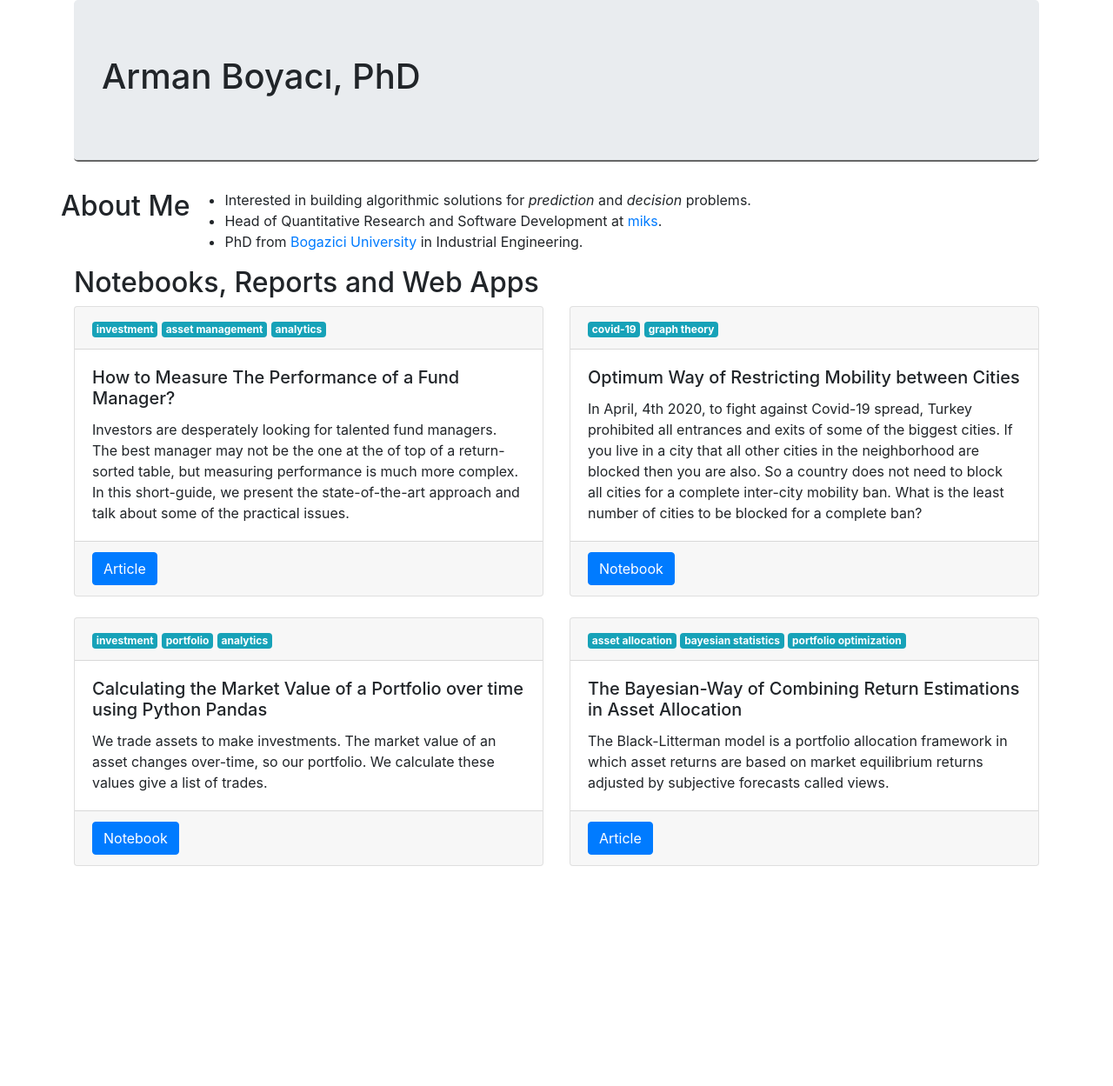
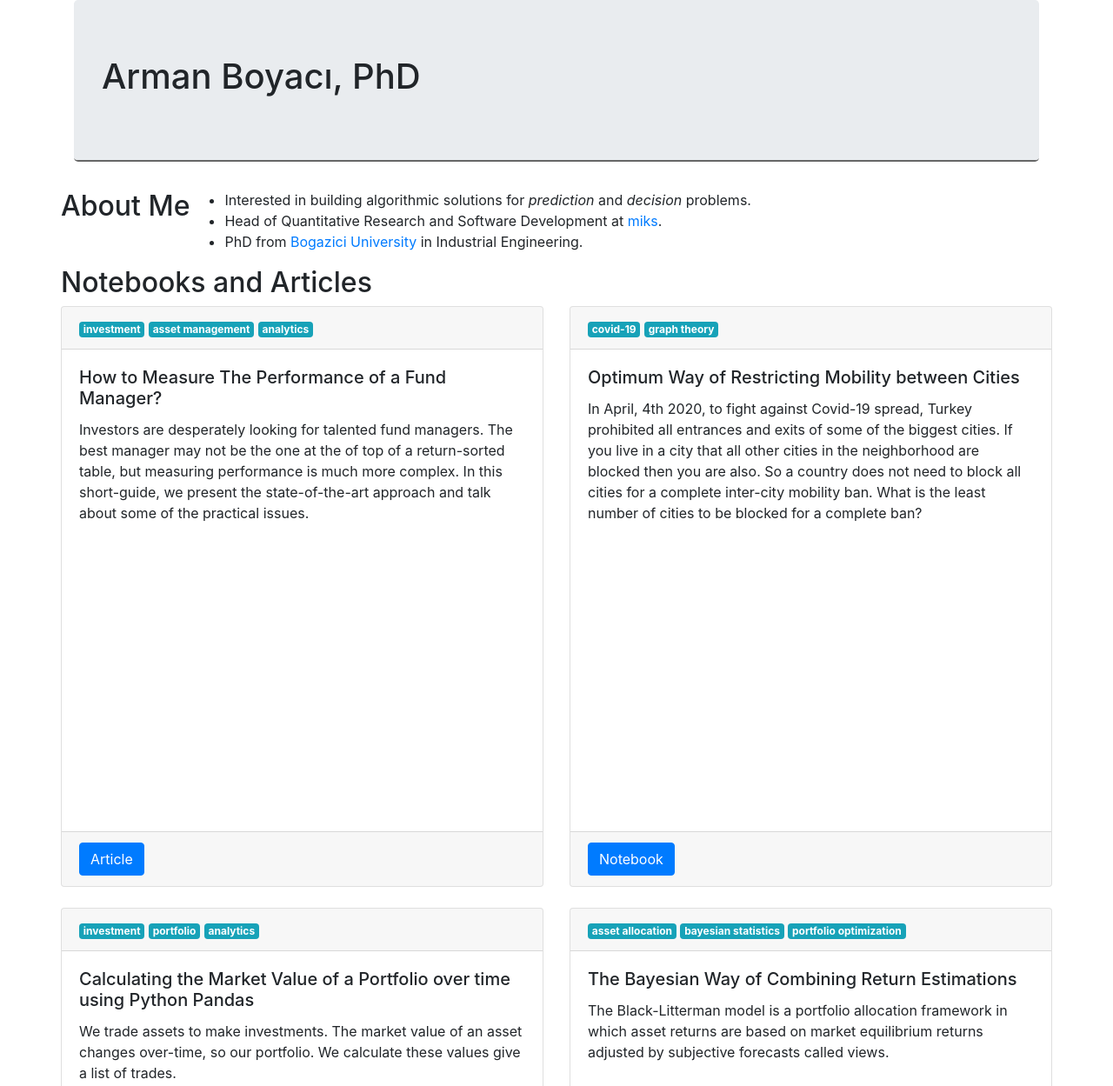
Before and after one commit to armanboyaci/armanboyaci.github.io, a plain HTML site: page index.html in a window 1280 px wide. Shown: the top 1249 px of the page at 87% size. Before the commit the page ends 1020 px from the top, so only its background shows below. Drawn offline with nearby package versions, Linux system fonts and the light colour scheme.

Commit message:
html restructure

```diff
--- a/index.html
+++ b/index.html
@@ -39,10 +39,9 @@
 			<!--<img src="https://docs.google.com/drawings/d/1kuWLqVPDS3_TgfaLp6YHckHp3PvRXfwAwpfIkQ_6XaQ/pub?w=870&amp;h=325"> -->
 
 		</div>
-	</div>
 
-	<div class="container">
-		<h2>Notebooks, Reports and Web Apps </h2>
+		<div class="row">
+			<h2>Notebooks and Articles</h2>
 			<div class="row row-cols-1 row-cols-md-2">
 				<div class="col mb-4">
 				  <div class="card h-100">
@@ -111,7 +110,7 @@
 						<span class="badge badge-info">portfolio optimization</span>
 					</div>
 					  <div class="card-body">
-					<h5 class="card-title">The Bayesian-Way of Combining Return Estimations in Asset Allocation</h5>
+						<h5 class="card-title">The Bayesian Way of Combining Return Estimations</h5>
 						<p class="card-text">The Black-Litterman model is a portfolio allocation framework in which asset
 							returns are based on market equilibrium returns adjusted by subjective forecasts called views. </p>
 					  </div>
@@ -121,6 +120,7 @@
 					</div>
 				  </div>
 
+		</div>
 
 
 	</div>
```
Lines whose indentation alone changed are shown as unchanged.
